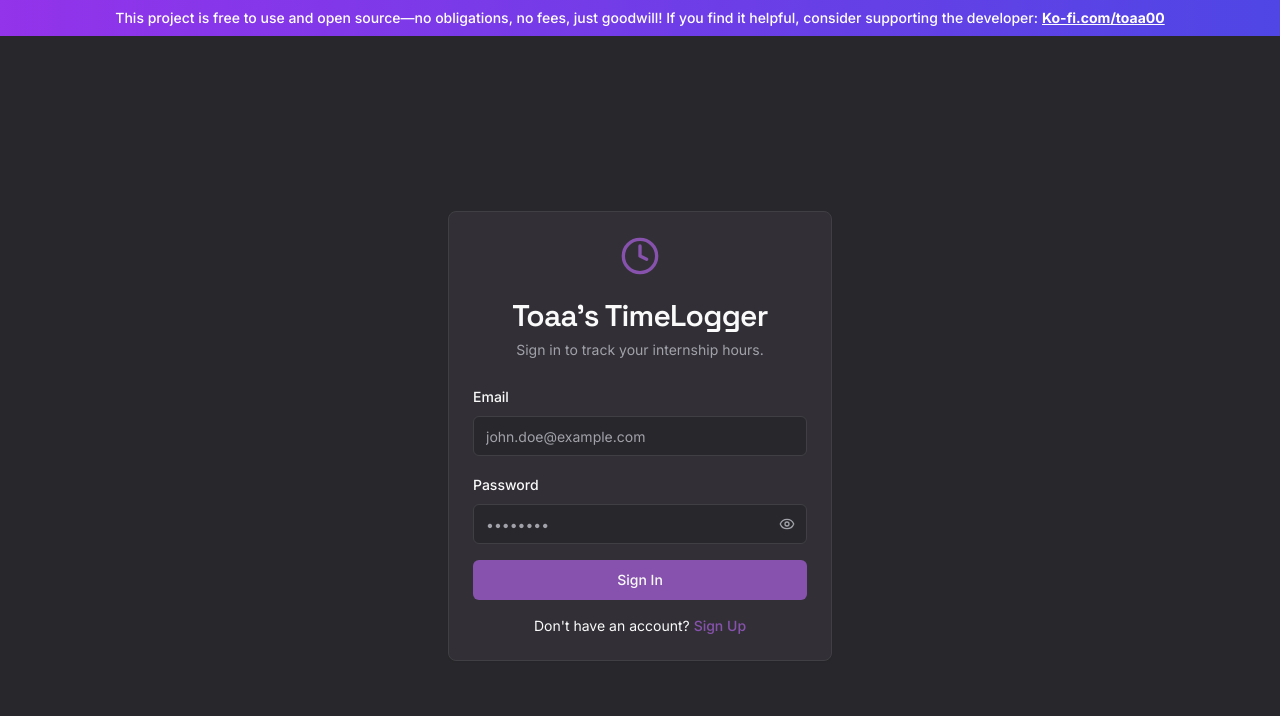
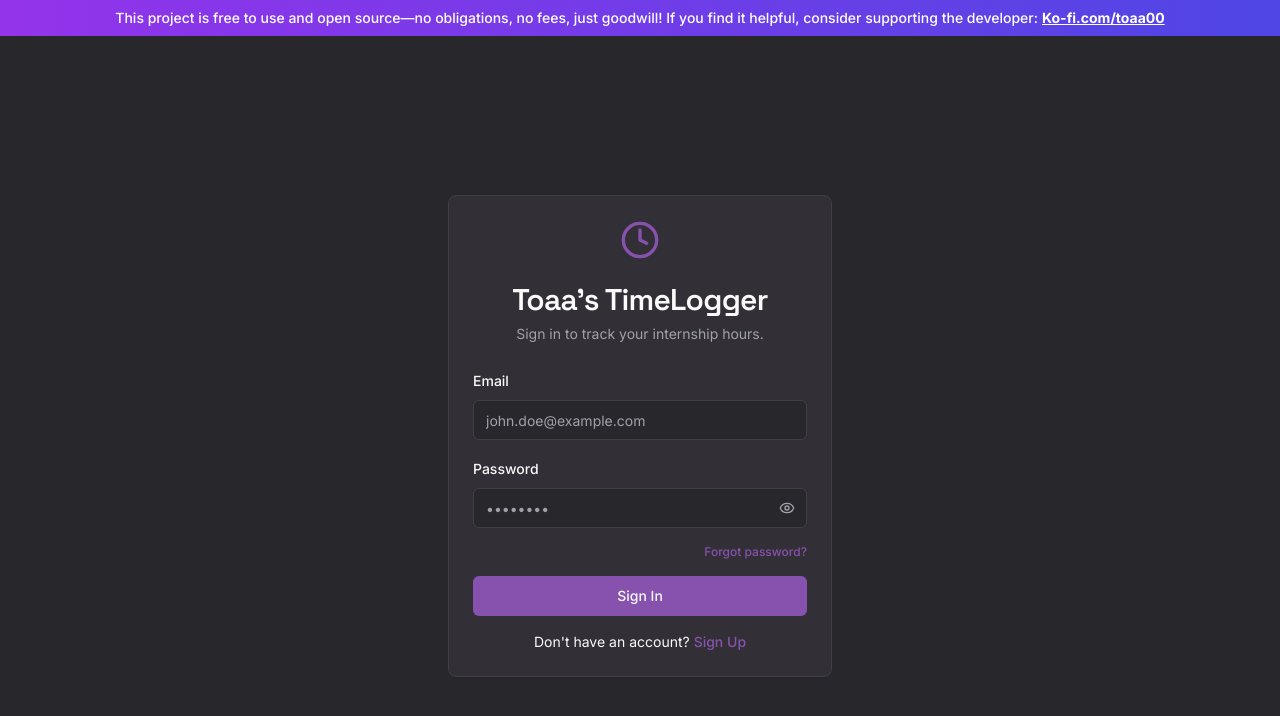
Before and after one commit to GlytheHorizon/Toaa-Time-Logger, a Next.js app: page /login in a window 1280 px wide. Shown: the top 716 px of the page. Built offline with nearby package versions, Linux system fonts and the light colour scheme; no server answers.

Commit message:
forgot pass kasi bonakski yung isa

```diff
--- a/src/app/login/page.tsx
+++ b/src/app/login/page.tsx
@@ -4,6 +4,7 @@ import { useEffect, useState } from 'react';
 import { useRouter } from 'next/navigation';
 import {
   createUserWithEmailAndPassword,
+  sendPasswordResetEmail,
   signInWithEmailAndPassword,
   updateProfile,
 } from 'firebase/auth';
@@ -103,6 +104,7 @@ export default function LoginPage() {
   const { toast } = useToast();
   const [isSignUp, setIsSignUp] = useState(false);
   const [isSubmitting, setIsSubmitting] = useState(false);
+  const [isSendingReset, setIsSendingReset] = useState(false);
   const [showPassword, setShowPassword] = useState(false);
 
   const form = useForm<z.infer<typeof formSchema>>({
@@ -253,6 +255,36 @@ export default function LoginPage() {
     }
 
     setIsSubmitting(false);
+  };
+
+  const handleForgotPassword = async () => {
+    const email = form.getValues('email')?.trim();
+
+    if (!email) {
+      toast({
+        variant: 'destructive',
+        title: 'Email required',
+        description: 'Enter your email first, then tap Forgot password.',
+      });
+      return;
+    }
+
+    setIsSendingReset(true);
+    try {
+      await sendPasswordResetEmail(auth, email);
+      toast({
+        title: 'Reset email sent',
+        description: 'Check your inbox for password reset instructions.',
+      });
+    } catch {
+      toast({
+        variant: 'destructive',
+        title: 'Unable to send reset email',
+        description: 'Please make sure the email is valid and try again.',
+      });
+    } finally {
+      setIsSendingReset(false);
+    }
   };
 
   if (isUserLoading || user) {
@@ -488,6 +520,17 @@ export default function LoginPage() {
                       </FormItem>
                     )}
                   />
+                  <div className="flex justify-end">
+                    <Button
+                      type="button"
+                      variant="link"
+                      className="h-auto p-0 text-xs"
+                      onClick={handleForgotPassword}
+                      disabled={isSendingReset}
+                    >
+                      {isSendingReset ? 'Sending reset email...' : 'Forgot password?'}
+                    </Button>
+                  </div>
                 </>
               )}
 
```
